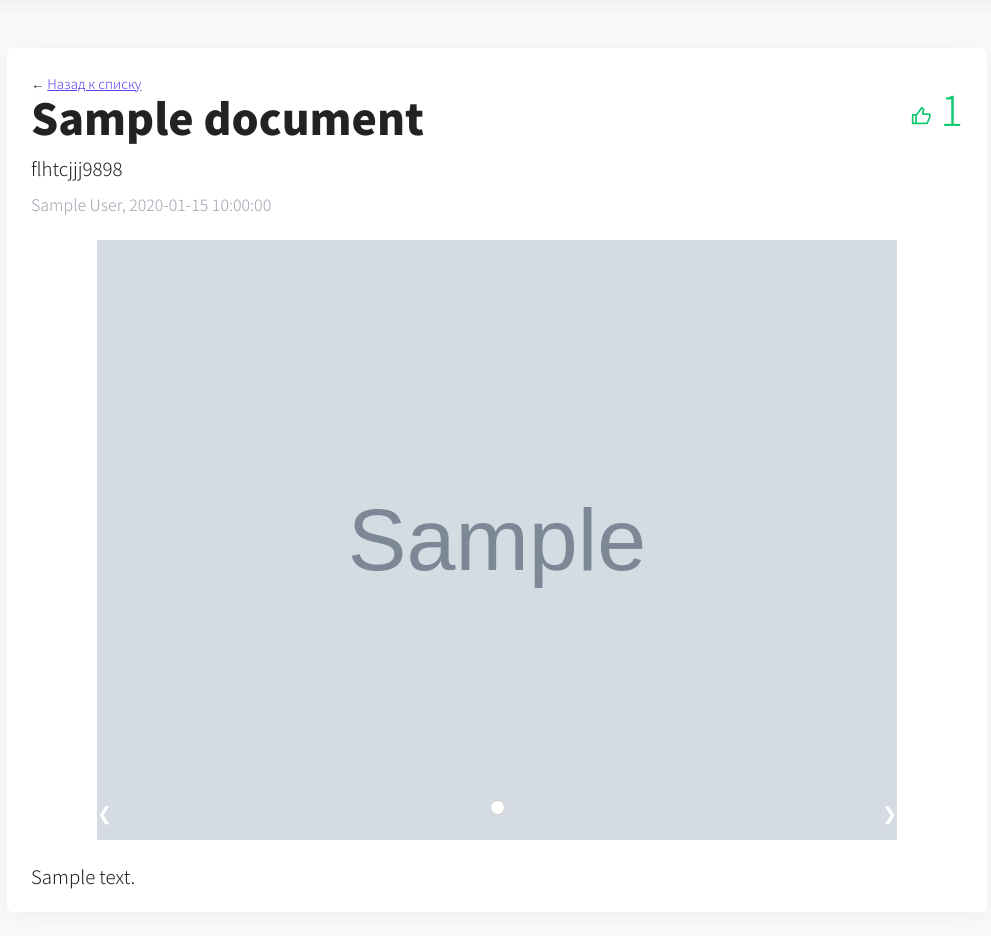
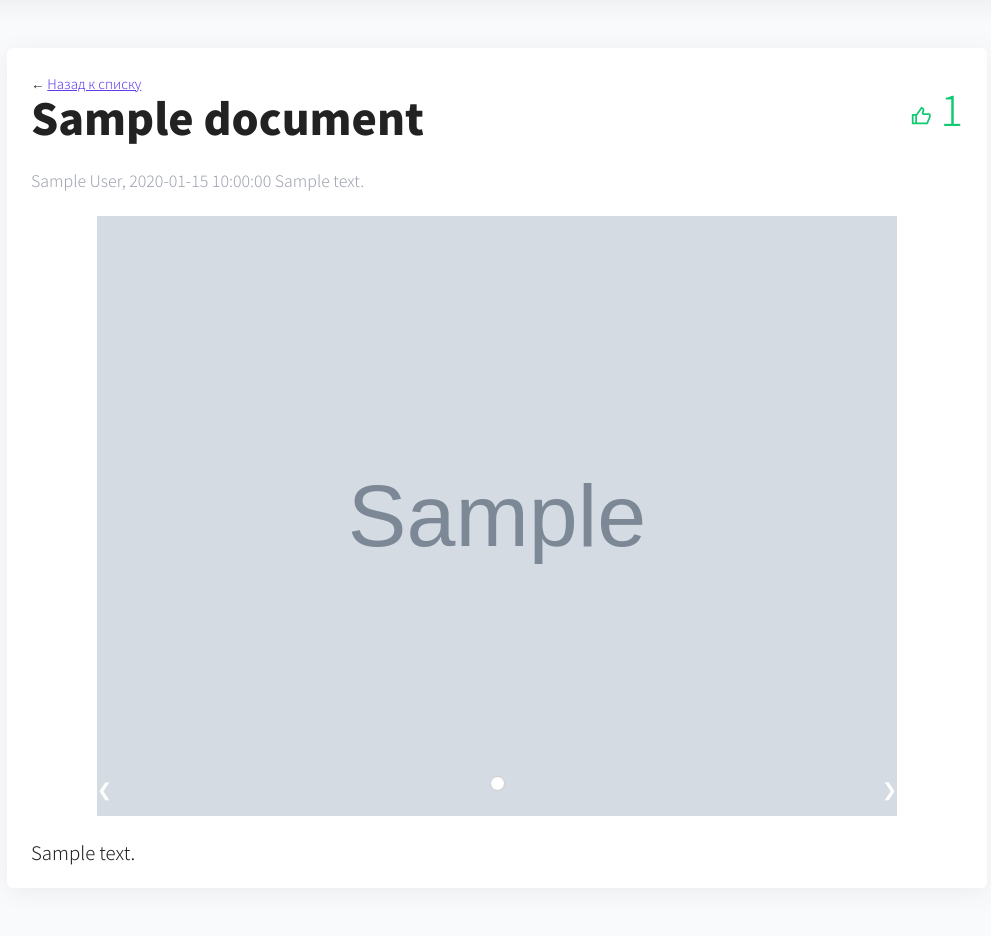
Before and after one commit to saydamir/HackGatchina2019back, a Flask app: template templates/issue.html in a window 1280 px wide. Shown: the part 51-987 px from the top of the page, without its empty margins (143-1134 px from the left). After the commit the page ends 944 px from the top, so only its background shows below. Run offline with Flask 2, Linux system fonts and the light colour scheme; the template is opened without the code that fills it: most values are stand-ins (such as "Sample title", 1, 10 or a date in 2020); grey boxes marked "Sample" are stand-in pictures; a map, chart or similar area stays blank.

Commit message:
Add address to issue page

```diff
--- a/templates/issue.html
+++ b/templates/issue.html
@@ -74,18 +74,12 @@ ymaps.ready(init);
                       </h6>
                   </div>
                   <div class="col-xs-12">
-                    <div class="page__geo">
-                      <span class="ymaps-geolink" data-bounds="[55.97082, 33.214969]">
-                          flhtcjjj9898
-                      </span>
-                    </div>
-                  </div>
-                  <div class="col-xs-12">
                     <div class="page__bottom">
                       <!-- сюда автора -->
                       <span class="page__author">{{document.author}}</span>,
                       <!-- сюда дату -->
                       <span class="page__date">{{document.create_date}}</span>
+                      <span class="page__date">{{ document.address }}</span>
                     </div>
                   </div>
                 </div>
```
